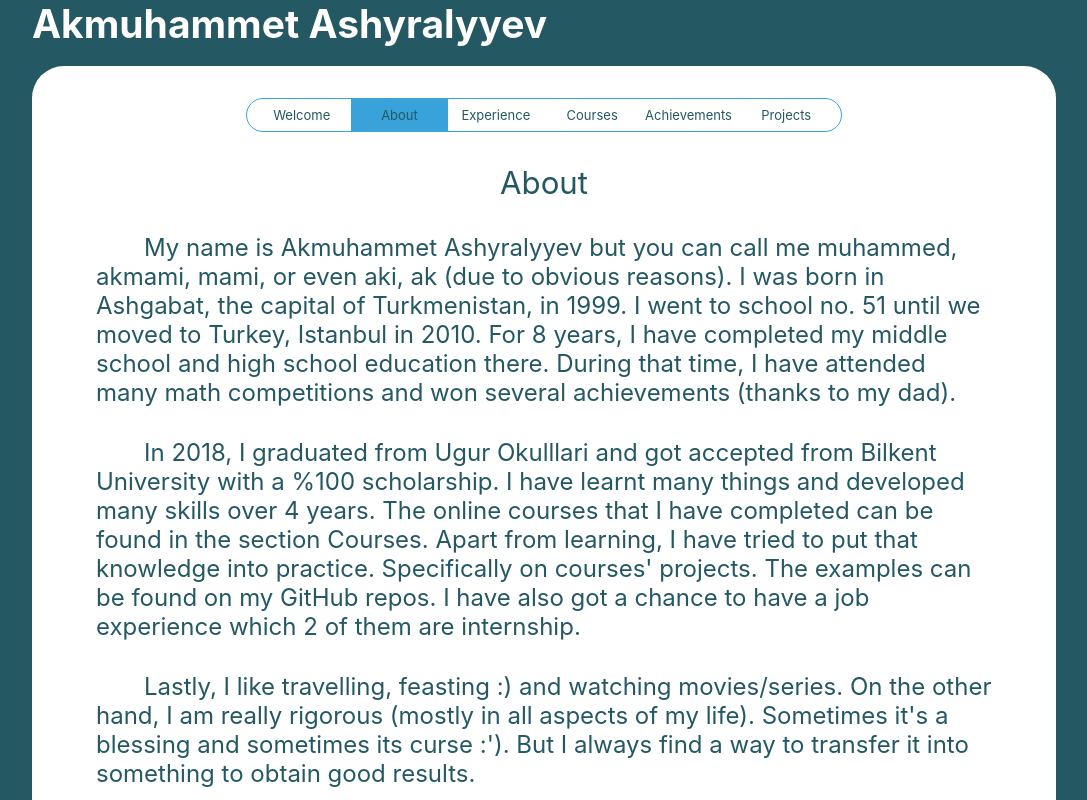
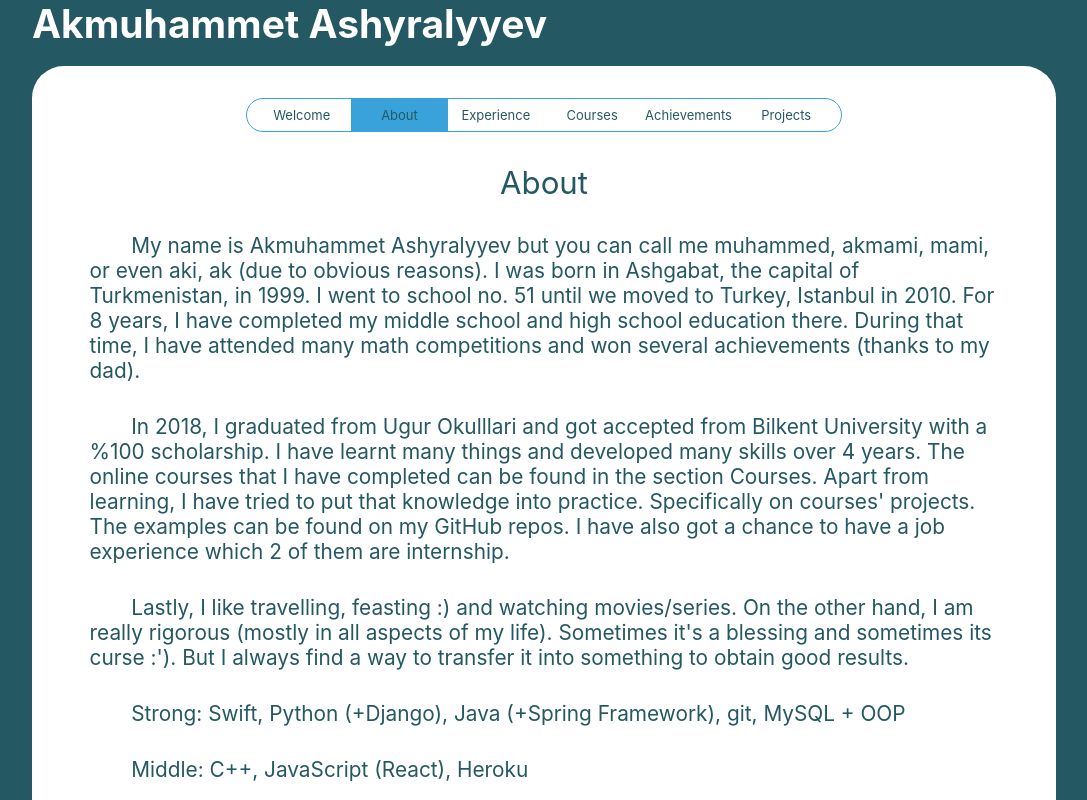
Before and after one commit to akmami/portfolio-akmami, a React (Create React App) app: page / in a window 1280 px wide. Both pictures are taken after a click on the item "About". Shown: the top 800 px of the page, without its empty margins (96-1183 px from the left). Built offline with nearby package versions, Linux system fonts and the light colour scheme.

Commit message:
Update in about page

```diff
--- a/src/components/all-tabs/about.js
+++ b/src/components/all-tabs/about.js
@@ -45,6 +45,6 @@ let styles = {
     p: {
         marginLeft: '2em',
         marginRight: '2em',
-        fontSize: '24px'
+        fontSize: '0.8em'
     }
 }
--- a/src/data/about.js
+++ b/src/data/about.js
@@ -8,7 +8,11 @@ const about = [
     Apart from learning, I have tried to put that knowledge into practice. Specifically on courses' projects. The examples can be found on my GitHub repos.
     I have also got a chance to have a job experience which 2 of them are internship.`,
     `Lastly, I like travelling, feasting :) and watching movies/series. On the other hand, I am really rigorous (mostly in all aspects of my life).
-    Sometimes it's a blessing and sometimes its curse :'). But I always find a way to transfer it into something to obtain good results.`
+    Sometimes it's a blessing and sometimes its curse :'). But I always find a way to transfer it into something to obtain good results.`,
+    `Strong: Swift, Python (+Django), Java (+Spring Framework), git, MySQL + OOP`,
+    `Middle: C++, JavaScript (React), Heroku`,
+    `Limited: RabbitMQ`,
+    `Interests: Mobile App Development, Backend, Algorithms, Finance, Bioinformatics, Cyber Security`
 ]
 
 export default about;
```
